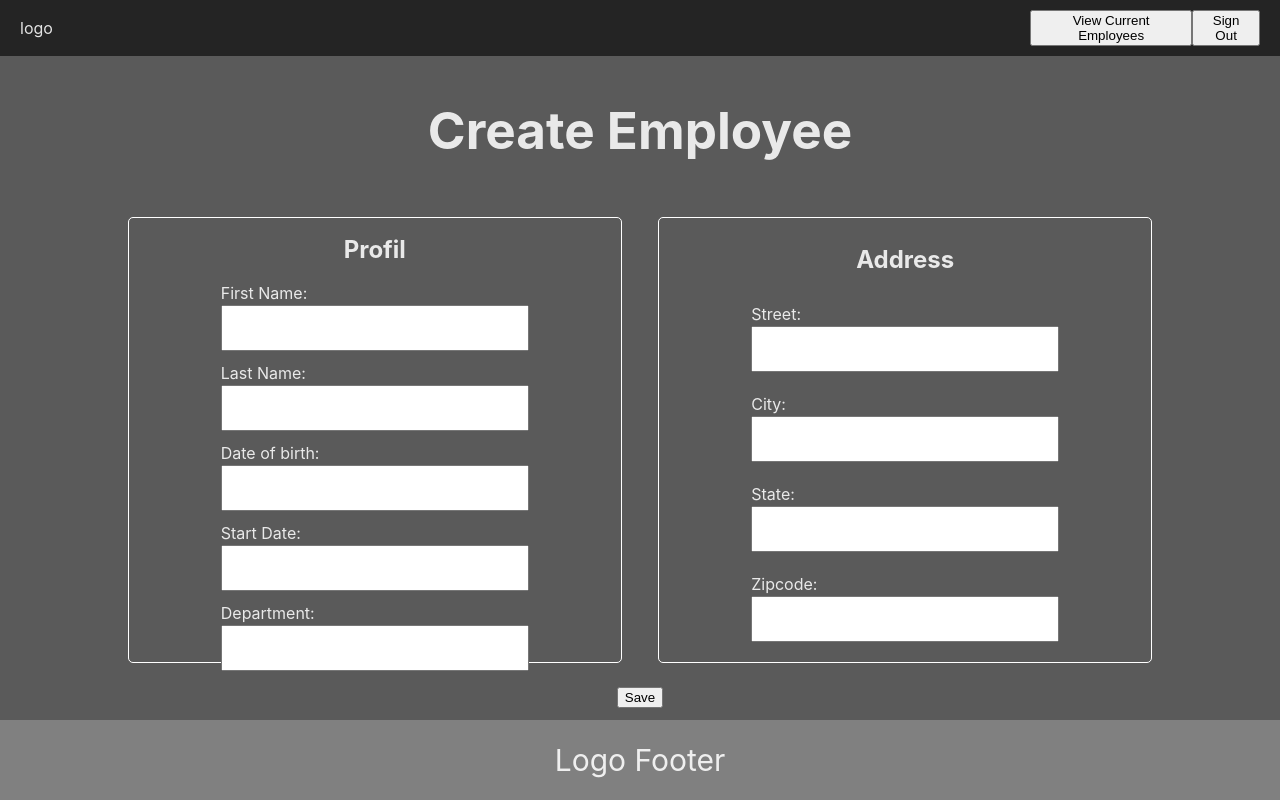
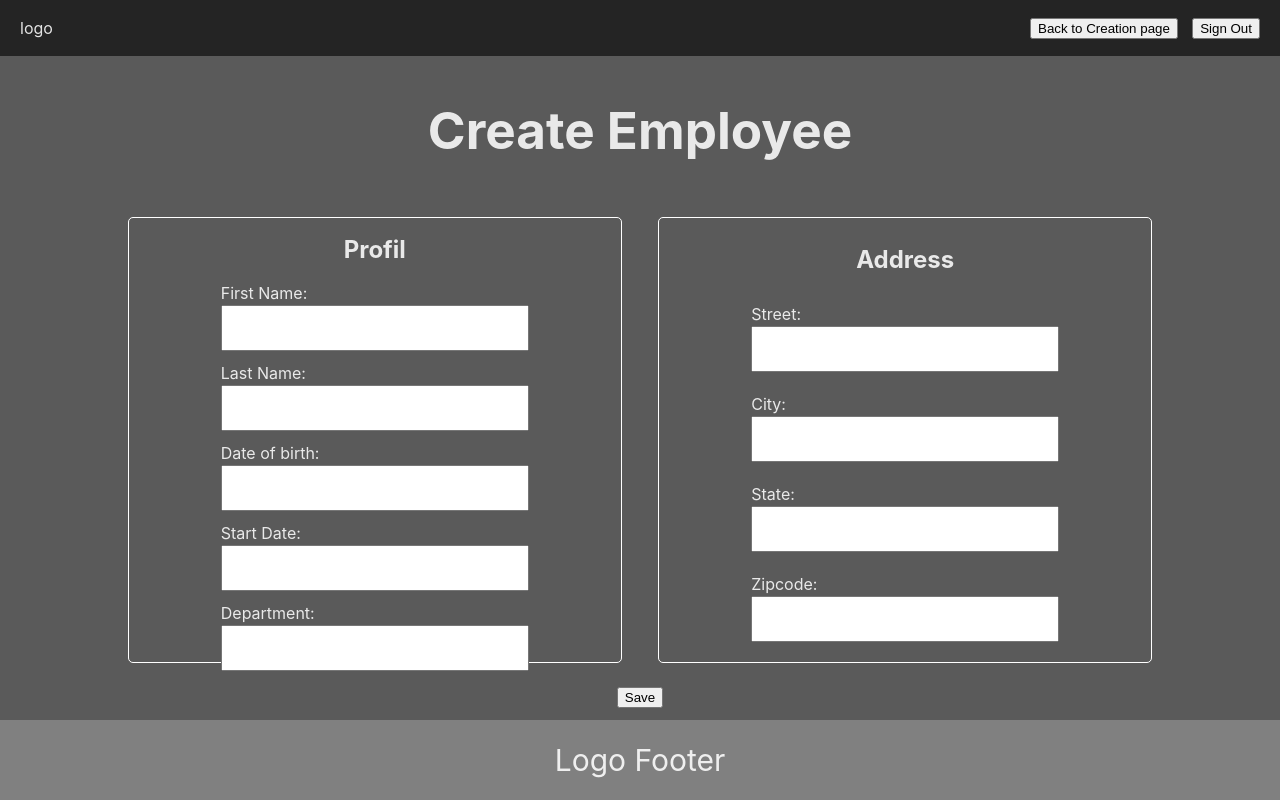
Before and after one commit to JorisMLN/JorisMonleon_14_30122022, a React (Vite) app in the folder HRnet/: page / in a window 1280 px wide. Built offline with nearby package versions, Linux system fonts and the light colour scheme.

Commit message:
Add nav in header

```diff
--- a/HRnet/src/layout/Header.tsx
+++ b/HRnet/src/layout/Header.tsx
@@ -4,8 +4,26 @@ import './capsule.scss';
 
 
 const Header : React.FC = () => {
+  const [isCreation, setIsCreation] = useState<boolean>(true);
   const navigate = useNavigate();
 
+  const toView = () => {
+    navigate('/display');
+  }
+
+  const toCreate = () => {
+    navigate('/');
+  }
+
+  useEffect(() => {
+    const actualPath : string = document.location.href;
+
+    if(actualPath === 'http://127.0.0.1:5173/'){
+      setIsCreation(true);
+    } else {
+      setIsCreation(false);
+    }
+  }, [])
 
   return (
     <div className='header'>
@@ -14,7 +32,12 @@ const Header : React.FC = () => {
       </div>
 
       <nav>
-        <button> View Current Employees </button>
+        {
+          isCreation === true ?
+            <button onClick={() => toView()}> View Current Employees </button>
+            :
+          <button onClick={() => toCreate()}> Back to Creation page </button>
+        }
         <button> Sign Out </button>
       </nav>
     </div>
```
